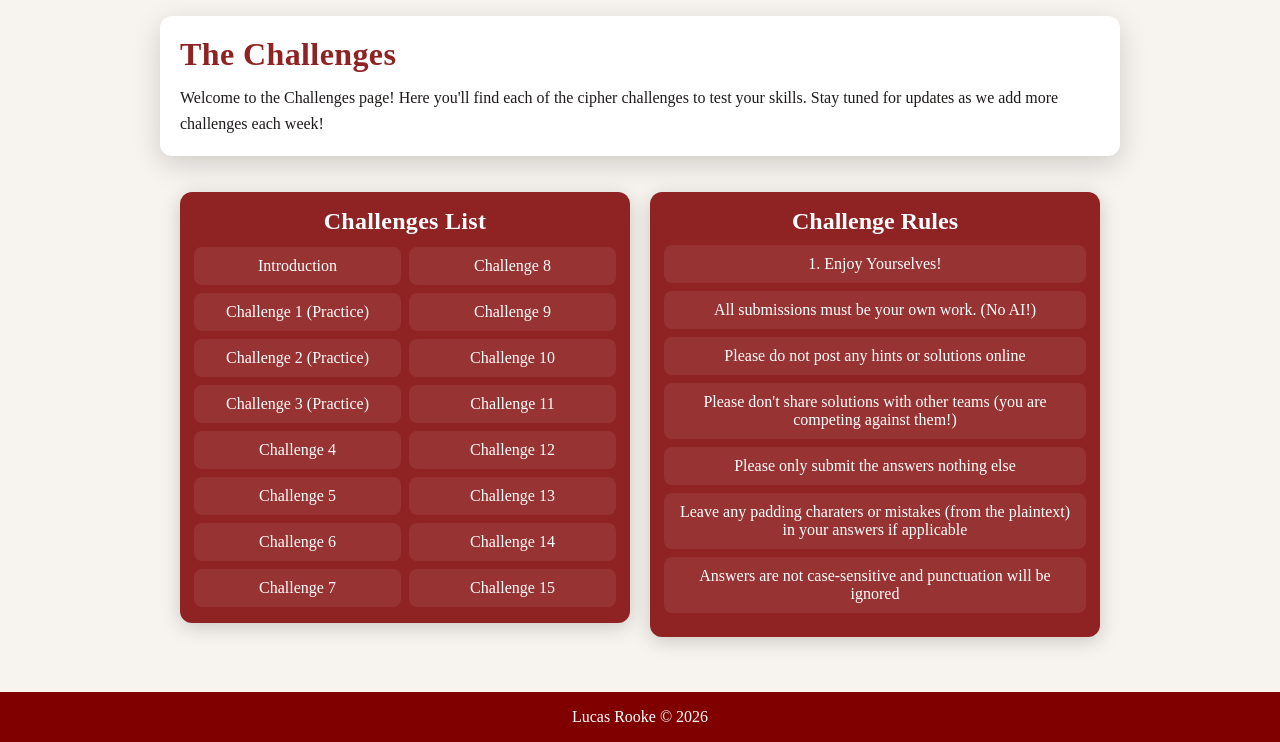
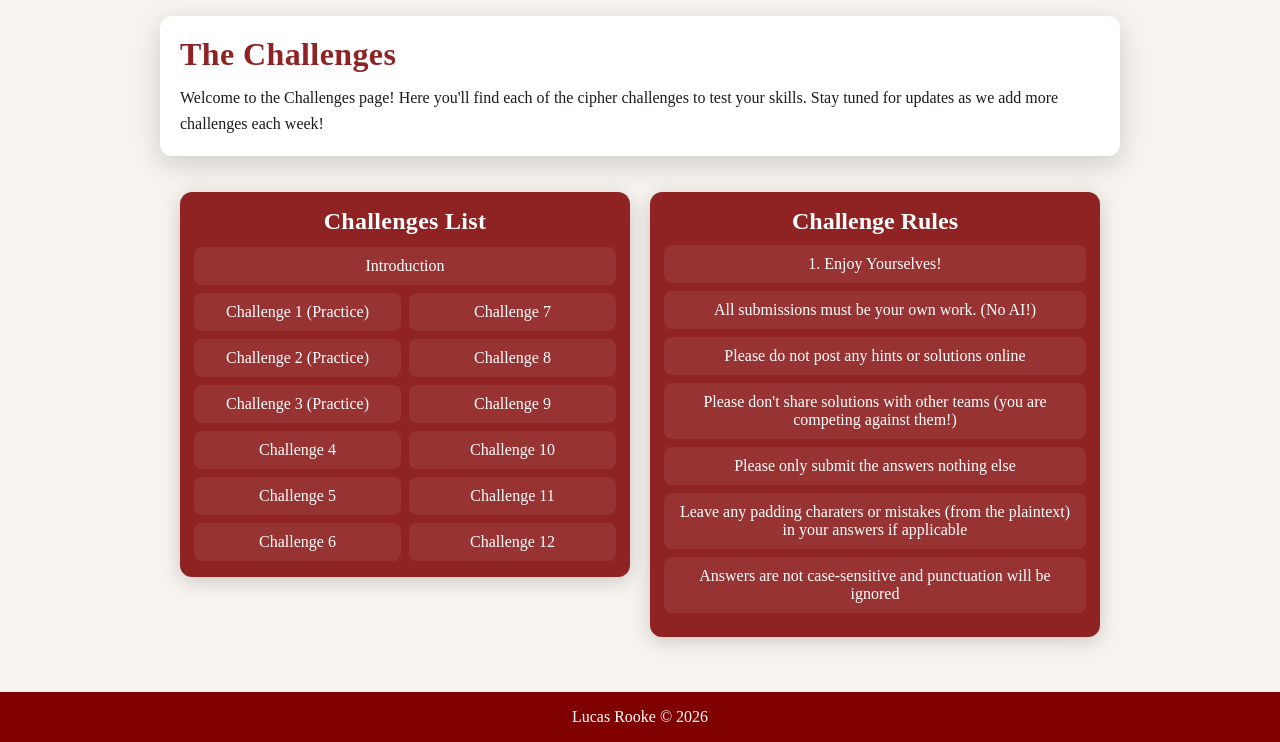
Before and after one commit to 29LHR/Cambs-Cipher, a Flask app: page /challenges in a window 1280 px wide. Shown: the part 58-800 px from the top of the page. Run offline with Flask 3, Linux system fonts and the light colour scheme.

Commit message:
Changed to only 12 challenges

```diff
--- a/static/Styling/challenges.css
+++ b/static/Styling/challenges.css
@@ -24,13 +24,21 @@ body {
 	letter-spacing: 0.3px;
 }
 
-/* Two-column layout for challenges */
-.challengesList > div {
+/* Two-column layout for challenges (excluding intro) */
+.challengesList > .challenges-grid {
 	display: grid;
 	grid-template-columns: 1fr 1fr;
-	grid-template-rows: repeat(8, auto);
+	grid-template-rows: repeat(6, auto);
 	gap: 8px;
 	grid-auto-flow: column; /* fill columns top-to-bottom */
+}
+
+/* Full-width introduction section */
+.challengesList > .intro-section {
+	display: grid;
+	grid-template-columns: 1fr;
+	gap: 8px;
+	margin-bottom: 8px;
 }
 
 .challengesList a {
--- a/templates/challenges.html
+++ b/templates/challenges.html
@@ -48,8 +48,10 @@
       <div class="row2">
         <div class="challengesList">
           <h2>Challenges List</h2>
-          <div>
+          <div class="intro-section">
             <a href="/challenge/0">Introduction</a>
+          </div>
+          <div class="challenges-grid">
             <a href="/challenge/1">Challenge 1 (Practice)</a>
             <a href="/challenge/2">Challenge 2 (Practice)</a>
             <a href="/challenge/3">Challenge 3 (Practice)</a>
@@ -62,9 +64,6 @@
             <a href="/challenge/10">Challenge 10</a>
             <a href="/challenge/11">Challenge 11</a>
             <a href="/challenge/12">Challenge 12</a>
-            <a href="/challenge/13">Challenge 13</a>
-            <a href="/challenge/14">Challenge 14</a>
-            <a href="/challenge/15">Challenge 15</a>
           </div>
         </div>
         <div class="Rules">
```
